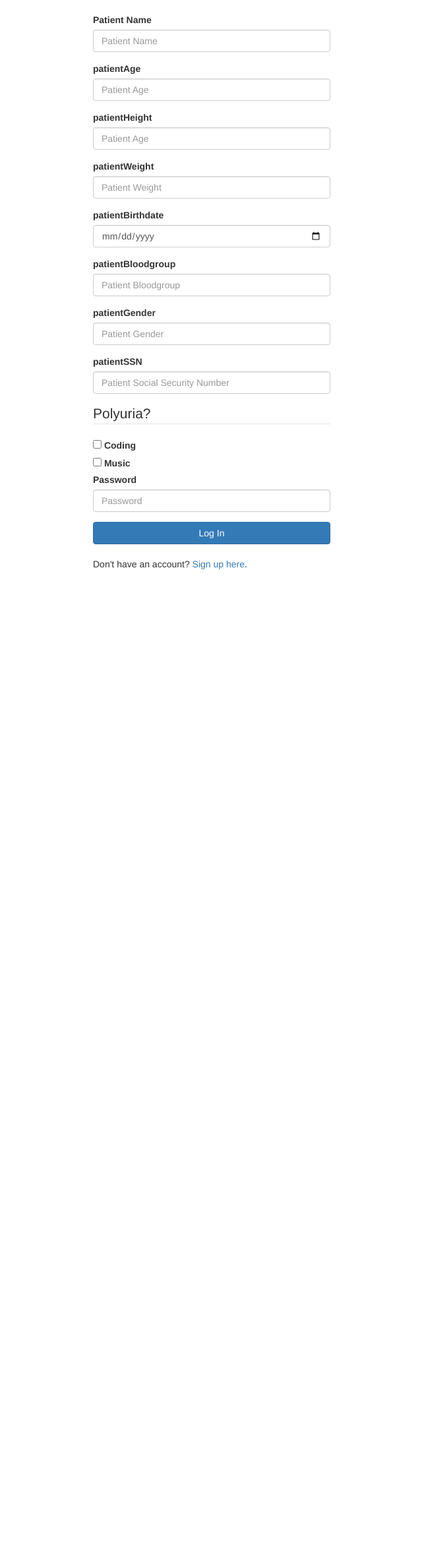
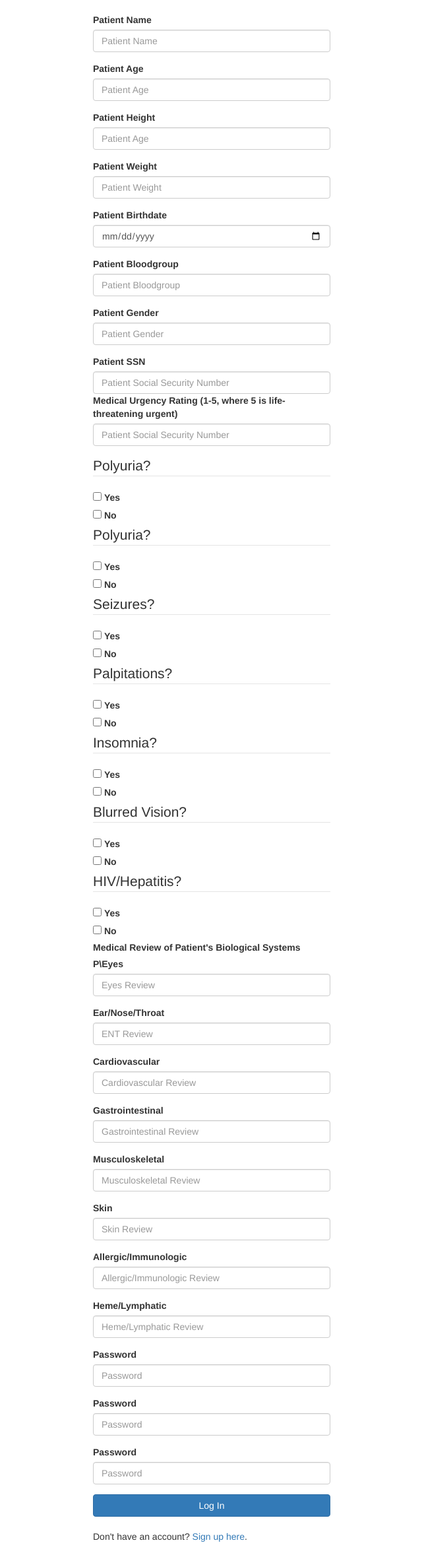
Before and after one commit to magittan/soda, a Flask app: page /registerPatient in a window 1280 px wide. Shown: the part 52-2406 px from the top of the page at 66% size, without its empty margins (319-959 px from the left). Before the commit the page ends 915 px from the top, so only its background shows below. Run offline with Flask 2, Linux system fonts and the light colour scheme; some libraries are stand-ins or nearby versions.

Commit message:
<further form updates>

```diff
--- a/templates/registerPatient.html
+++ b/templates/registerPatient.html
@@ -9,45 +9,184 @@
                     <input type="text" class="form-control" name="patientName" placeholder="Patient Name">
                 </div>
                 <div class="form-group">
-                    <label for="exampleInputEmail1">patientAge</label>
+                    <label for="exampleInputEmail1">Patient Age</label>
                     <input type="number" class="form-control" name="patientAge" placeholder="Patient Age">
                 </div>
                 <div class="form-group">
-                    <label for="exampleInputEmail1">patientHeight</label>
+                    <label for="exampleInputEmail1">Patient Height</label>
                     <input type="number" class="form-control" name="patientAge" placeholder="Patient Age">
                 </div>
                 <div class="form-group">
-                    <label for="exampleInputEmail1">patientWeight</label>
+                    <label for="exampleInputEmail1">Patient Weight</label>
                     <input type="number" class="form-control" name="patientWeight" placeholder="Patient Weight">
                 </div>
                 <div class="form-group">
-                    <label for="exampleInputEmail1">patientBirthdate</label>
+                    <label for="exampleInputEmail1">Patient Birthdate</label>
                     <input type="date" class="form-control" name="patientBirthdate" placeholder="Patient Birthdate">
                 </div>
                 <div class="form-group">
-                    <label for="exampleInputEmail1">patientBloodgroup</label>
+                    <label for="exampleInputEmail1">Patient Bloodgroup</label>
                     <input type="text" class="form-control" name="patientBloodgroup" placeholder="Patient Bloodgroup">
                 </div>
                 <div class="form-group">
-                    <label for="exampleInputEmail1">patientGender</label>
+                    <label for="exampleInputEmail1">Patient Gender</label>
                     <input type="text" class="form-control" name="patientGender" placeholder="Patient Gender">
                 </div>
                 <div class="form-group">
-                    <label for="exampleInputEmail1">patientSSN</label>
+                    <label for="exampleInputEmail1">Patient SSN</label>
                     <input type="number" class="form-control" name="patientSSN" placeholder="Patient Social Security Number">
+
+                <div class="form-group">
+                    <label for="exampleInputEmail1">Medical Urgency Rating (1-5, where 5 is life-threatening urgent)</label>
+                    <input type="number" class="form-control" name="medicalUrgency" placeholder="Patient Social Security Number">
 
                 </div>
                 <fieldset>
   <legend>Polyuria?</legend>
   <div>
     <input type="checkbox" id="yes" name="Polyuria" value="yes">
-    <label for="Yes">Coding</label>
+    <label for="Yes">Yes</label>
   </div>
   <div>
     <input type="checkbox" id="no" name="Polyuria" value="no">
-    <label for="No">Music</label>
+    <label for="No">No</label>
   </div>
 </fieldset>
+
+<fieldset>
+<legend>Polyuria?</legend>
+<div>
+<input type="checkbox" id="yes" name="Polyuria" value="yes">
+<label for="Yes">Yes</label>
+</div>
+<div>
+<input type="checkbox" id="no" name="Polyuria" value="no">
+<label for="No">No</label>
+</div>
+</fieldset>
+
+<fieldset>
+<legend>Seizures?</legend>
+<div>
+<input type="checkbox" id="yes" name="seizures" value="yes">
+<label for="Yes">Yes</label>
+</div>
+<div>
+<input type="checkbox" id="no" name="seizures" value="no">
+<label for="No">No</label>
+</div>
+</fieldset>
+
+<fieldset>
+<legend>Palpitations?</legend>
+<div>
+<input type="checkbox" id="yes" name="palpitations" value="yes">
+<label for="Yes">Yes</label>
+</div>
+<div>
+<input type="checkbox" id="no" name="palpitations" value="no">
+<label for="No">No</label>
+</div>
+</fieldset>
+
+<fieldset>
+<legend>Insomnia?</legend>
+<div>
+<input type="checkbox" id="yes" name="insomnia" value="yes">
+<label for="Yes">Yes</label>
+</div>
+<div>
+<input type="checkbox" id="no" name="insomnia" value="no">
+<label for="No">No</label>
+</div>
+</fieldset>
+
+<fieldset>
+<legend>Blurred Vision?</legend>
+<div>
+<input type="checkbox" id="yes" name="blurredVision" value="yes">
+<label for="Yes">Yes</label>
+</div>
+<div>
+<input type="checkbox" id="no" name="blurredVision" value="no">
+<label for="No">No</label>
+</div>
+</fieldset>
+
+<fieldset>
+<legend>HIV/Hepatitis?</legend>
+<div>
+<input type="checkbox" id="yes" name="HIVHepa" value="yes">
+<label for="Yes">Yes</label>
+</div>
+<div>
+<input type="checkbox" id="no" name="HIVHepa" value="no">
+<label for="No">No</label>
+</div>
+</fieldset>
+
+
+<div>
+<label for="exampleInputEmail1">Medical Review of Patient's Biological Systems</label>
+</div>
+
+<div class="form-group">
+    <label for="exampleInputEmail1">P\Eyes</label>
+    <input type="text" class="form-control" name="patientEyes" placeholder="Eyes Review">
+</div>
+
+
+<div class="form-group">
+    <label for="exampleInputEmail1">Ear/Nose/Throat</label>
+    <input type="text" class="form-control" name="patientENT" placeholder="ENT Review">
+</div>
+
+<div class="form-group">
+    <label for="exampleInputEmail1">Cardiovascular</label>
+    <input type="text" class="form-control" name="patientCardiovascular" placeholder="Cardiovascular Review">
+</div>
+
+<div class="form-group">
+    <label for="exampleInputEmail1">Gastrointestinal</label>
+    <input type="text" class="form-control" name="patientGastrointestinal" placeholder="Gastrointestinal Review">
+</div>
+
+<div class="form-group">
+    <label for="exampleInputEmail1">Musculoskeletal</label>
+    <input type="text" class="form-control" name="patientMusculoskeletal" placeholder="Musculoskeletal Review">
+</div>
+
+<div class="form-group">
+    <label for="exampleInputEmail1">Skin</label>
+    <input type="text" class="form-control" name="patientGastrointestinal" placeholder="Skin Review">
+</div>
+
+<div class="form-group">
+    <label for="exampleInputEmail1">Allergic/Immunologic</label>
+    <input type="text" class="form-control" name="patientAllergic" placeholder="Allergic/Immunologic Review">
+</div>
+
+<div class="form-group">
+    <label for="exampleInputEmail1">Heme/Lymphatic</label>
+    <input type="text" class="form-control" name="patientLymphatic" placeholder="Heme/Lymphatic Review">
+</div>
+
+
+
+
+<div class="form-group">
+    <label for="exampleInputPassword1">Password</label>
+    <input type="password" class="form-control" name="pass" placeholder="Password">
+</div>
+
+
+  <div class="form-group">
+                    <label for="exampleInputPassword1">Password</label>
+                    <input type="password" class="form-control" name="pass" placeholder="Password">
+    </div>
+
+
+
 
                 <div class="form-group">
                     <label for="exampleInputPassword1">Password</label>
```
